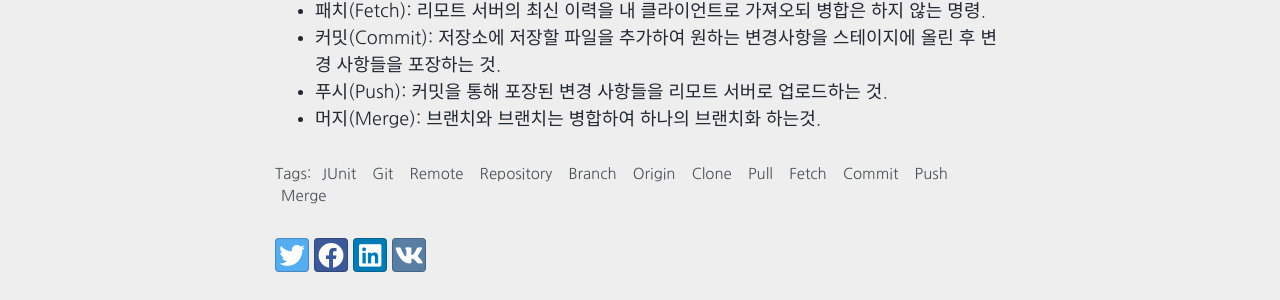
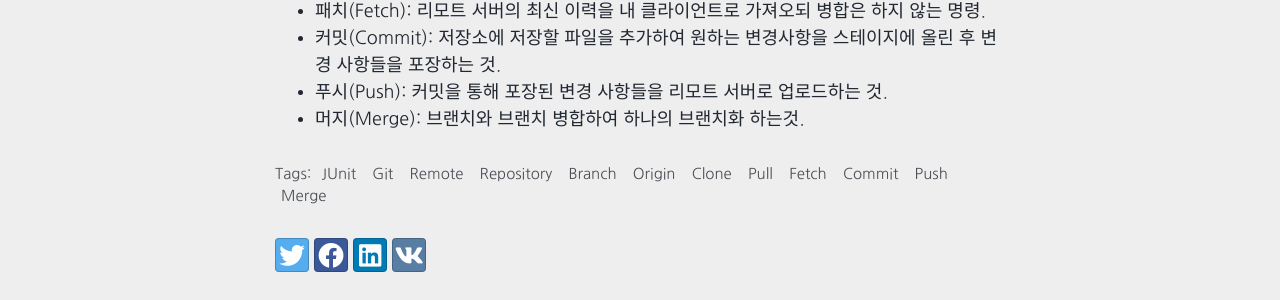
Before and after one commit to roqhdehd502/roqhdehd502.github.io, a Jekyll site: the page built from _posts/WebDev/2021-02-24-116.md, in a window 1280 px wide and 900 px high, scrolled down 1448 px. Shown: the part 265-565 px from the top of the window. Built offline with Jekyll 4.4.1, drawn with Linux system fonts in a browser that asks for light colours; nearby versions of some CDN libraries.

Commit message:
Update 2021-02-24-116.md

```diff
--- a/_posts/WebDev/2021-02-24-116.md
+++ b/_posts/WebDev/2021-02-24-116.md
@@ -55,4 +55,4 @@ tags: [JUnit, Git, Remote, Repository, Branch, Origin, Clone, Pull, Fetch, Commi
 - 패치(Fetch): 리모트 서버의 최신 이력을 내 클라이언트로 가져오되 병합은 하지 않는 명령.
 - 커밋(Commit): 저장소에 저장할 파일을 추가하여 원하는 변경사항을 스테이지에 올린 후 변경 사항들을 포장하는 것.
 - 푸시(Push): 커밋을 통해 포장된 변경 사항들을 리모트 서버로 업로드하는 것.
-- 머지(Merge): 브랜치와 브랜치는 병합하여 하나의 브랜치화 하는것.
+- 머지(Merge): 브랜치와 브랜치 병합하여 하나의 브랜치화 하는것.
```
